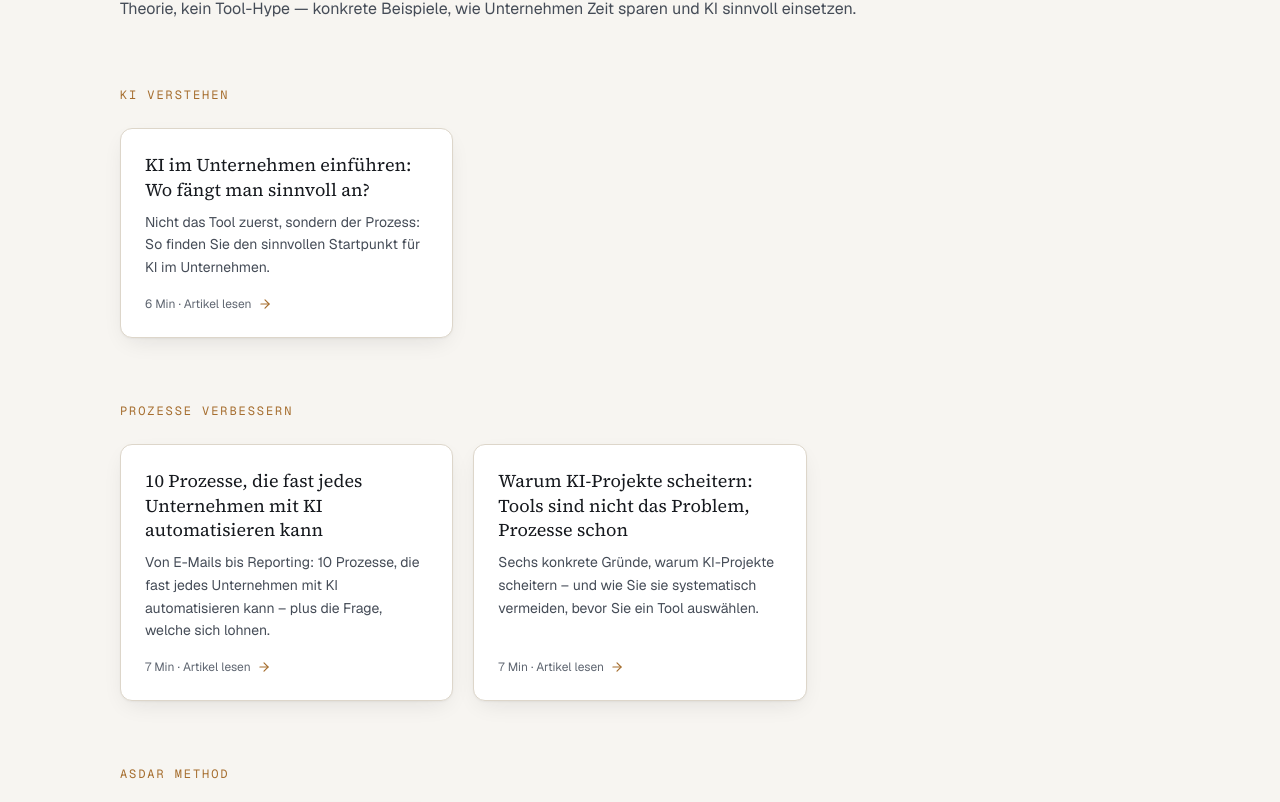
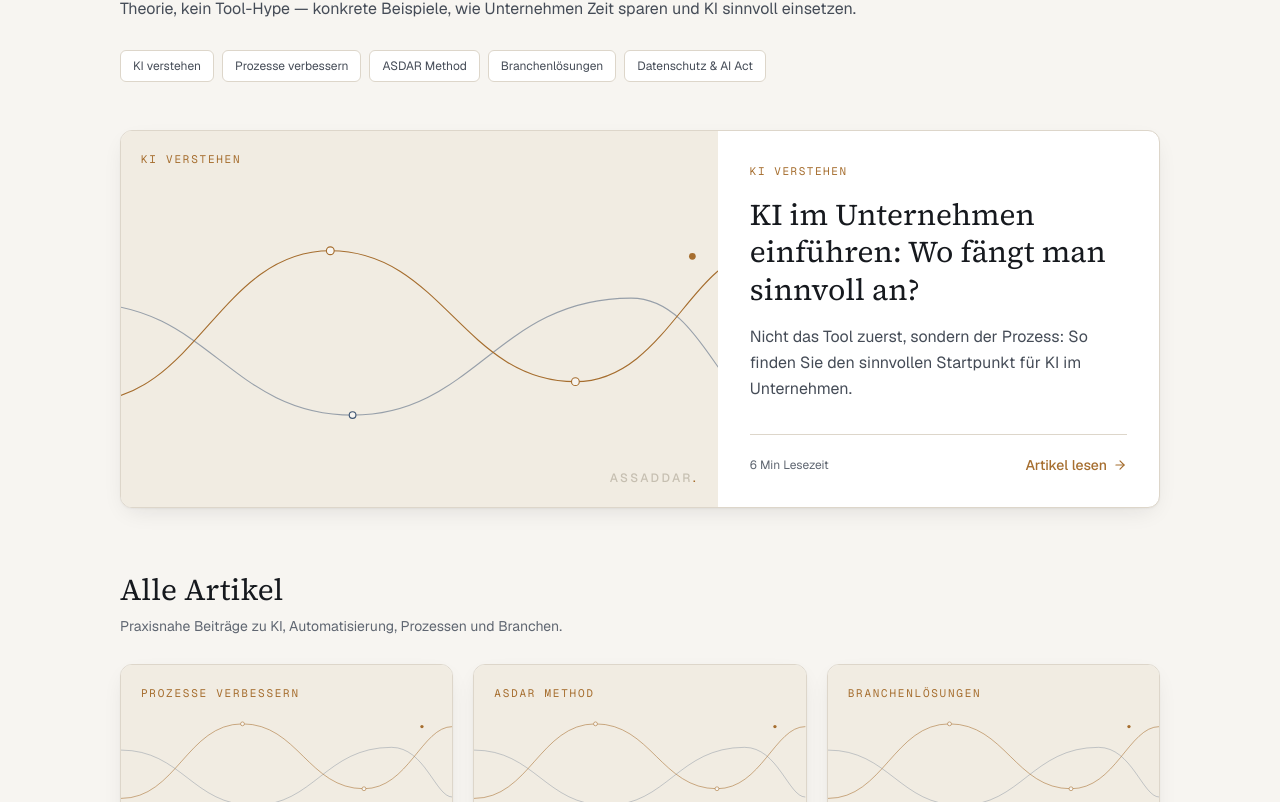
Before and after one commit to proark1/assaddar, a Next.js app: page /de/blog in a window 1280 px wide. Shown: the part 378-1180 px from the top of the page. Built offline with nearby package versions, Linux system fonts and the light colour scheme.

Commit message:
feat: add homepage portrait and visual blog index

```diff
--- a/src/about.ts
+++ b/src/about.ts
@@ -5,8 +5,6 @@ export type AboutWorld = { tag: string; title: string; org: string; text: string
 export type AboutProduct = {
   name: string;
   href: string;
-  repo: string;
-  repoHref: string;
   tagline: string;
   text: string;
   bullets: string[];
@@ -78,8 +76,6 @@ const de: AboutContent = {
     {
       name: "unmutenow.ai",
       href: "https://unmutenow.ai",
-      repo: "socialpilotai",
-      repoHref: "https://github.com/proark1/socialpilotai",
       tagline: "AI Communication Training Platform",
       text:
         "KI-gestuetzte Trainingsplattform fuer reale Kommunikationssituationen: Nutzer ueben Gespraeche mit AI-Personas, erhalten Coaching und sehen messbare Fortschritte.",
@@ -92,8 +88,6 @@ const de: AboutContent = {
     {
       name: "1tab.ai",
       href: "https://1tab.ai",
-      repo: "1tabai",
-      repoHref: "https://github.com/proark1/1tabai",
       tagline: "AI-Powered Startup Operating System",
       text:
         "Full-Stack SaaS-Workspace fuer Gruenderteams: Research, Planung, Umsetzung und Launch in einem System statt verteilt ueber Notion, Asana, Miro und weitere Tools.",
@@ -189,8 +183,6 @@ const en: AboutContent = {
     {
       name: "unmutenow.ai",
       href: "https://unmutenow.ai",
-      repo: "socialpilotai",
-      repoHref: "https://github.com/proark1/socialpilotai",
       tagline: "AI Communication Training Platform",
       text:
         "AI-powered communication training for real-world confidence: users practice conversations with AI personas, get coaching, and track measurable progress.",
@@ -203,8 +195,6 @@ const en: AboutContent = {
     {
       name: "1tab.ai",
       href: "https://1tab.ai",
-      repo: "1tabai",
-      repoHref: "https://github.com/proark1/1tabai",
       tagline: "AI-Powered Startup Operating System",
       text:
         "A full-stack SaaS workspace for startup teams: research, planning, execution, and launch in one system instead of scattered across Notion, Asana, Miro, and other tools.",
--- a/src/app/[locale]/blog/page.tsx
+++ b/src/app/[locale]/blog/page.tsx
@@ -1,8 +1,13 @@
 import type { Metadata } from "next";
+import Image from "next/image";
 import Link from "next/link";
 import { ArrowRight } from "lucide-react";
 import { getDict, SITE_URL } from "@/content";
-import { posts } from "@/blog/posts";
+import { posts, type BlogPost } from "@/blog/posts";
+import {
+  getBlogHeroMap,
+  type BlogHeroRecord,
+} from "@/lib/blog-hero/store";
 import { Nav } from "@/components/nav";
 import { Footer } from "@/components/footer";
 
@@ -30,8 +35,82 @@ export function generateMetadata(): Metadata {
   };
 }
 
-export default function BlogIndex() {
+function BlogPostVisual({
+  post,
+  hero,
+  priority = false,
+}: {
+  post: BlogPost;
+  hero?: BlogHeroRecord;
+  priority?: boolean;
+}) {
+  if (hero) {
+    return (
+      <Image
+        src={`/api/blog/hero/${post.slug}?v=${encodeURIComponent(hero.generatedAt)}`}
+        alt={hero.alt || post.title}
+        fill
+        sizes="(max-width: 768px) 100vw, 50vw"
+        className="object-cover transition-transform duration-500 group-hover:scale-[1.03]"
+        priority={priority}
+        unoptimized
+      />
+    );
+  }
+
+  if (post.heroImage) {
+    return (
+      <Image
+        src={post.heroImage.src}
+        alt={post.heroImage.alt}
+        fill
+        sizes="(max-width: 768px) 100vw, 50vw"
+        className="object-cover transition-transform duration-500 group-hover:scale-[1.03]"
+        priority={priority}
+      />
+    );
+  }
+
+  return (
+    <div className="absolute inset-0 bg-surface2">
+      <svg
+        viewBox="0 0 1200 675"
+        preserveAspectRatio="xMidYMid slice"
+        className="absolute inset-0 h-full w-full"
+        aria-hidden="true"
+      >
+        <path
+          d="M0 310 C 220 310 260 510 480 510 C 700 510 740 300 980 300 C 1100 300 1140 480 1200 480"
+          fill="none"
+          strokeWidth="2"
+          className="stroke-slate opacity-50"
+        />
+        <path
+          d="M0 485 C 200 485 240 215 440 215 C 640 215 680 450 880 450 C 1040 450 1090 225 1200 225"
+          fill="none"
+          strokeWidth="2"
+          className="stroke-copper"
+        />
+        <circle cx="440" cy="215" r="7" strokeWidth="2" className="fill-bg stroke-copper" />
+        <circle cx="880" cy="450" r="7" strokeWidth="2" className="fill-bg stroke-copper" />
+        <circle cx="1090" cy="225" r="6" className="fill-copper" />
+        <circle cx="480" cy="510" r="6" strokeWidth="2" className="fill-bg stroke-slate" />
+      </svg>
+      <div className="absolute left-5 top-5 font-mono text-[11px] uppercase tracking-[0.16em] text-copper">
+        {post.category}
+      </div>
+      <div className="absolute bottom-5 right-5 text-[12px] font-medium tracking-[0.2em] text-strong">
+        ASSADDAR<span className="text-copper">.</span>
+      </div>
+    </div>
+  );
+}
+
+export default async function BlogIndex() {
   const t = getDict("de");
+  const heroMap = await getBlogHeroMap();
+  const featured = posts[0];
+  const remainingPosts = posts.slice(1);
 
   const categories: string[] = [];
   for (const p of posts) {
@@ -100,23 +179,82 @@ export default function BlogIndex() {
             <p className="mt-5 text-base leading-relaxed text-ink2">
               {t.blog.intro}
             </p>
+            <div className="mt-7 flex flex-wrap gap-2">
+              {categories.map((category) => (
+                <span
+                  key={category}
+                  className="rounded-md border border-hairline bg-surface px-3 py-1.5 text-[12px] text-ink2"
+                >
+                  {category}
+                </span>
+              ))}
+            </div>
           </header>
 
-          {categories.map((category) => (
-            <section key={category} className="mt-16">
-              <h2 className="font-mono text-[12px] uppercase tracking-[0.16em] text-copper">
-                {category}
+          {featured && (
+            <section className="mt-12">
+              <Link
+                href={`/de/blog/${featured.slug}`}
+                className="group grid overflow-hidden rounded-xl border border-hairline bg-surface shadow-card transition-colors hover:border-copper lg:grid-cols-[1.15fr_0.85fr]"
+              >
+                <div className="relative aspect-[16/9] overflow-hidden lg:aspect-auto lg:min-h-[360px]">
+                  <BlogPostVisual
+                    post={featured}
+                    hero={heroMap[featured.slug]}
+                    priority
+                  />
+                </div>
+                <div className="flex flex-col p-6 md:p-8">
+                  <span className="font-mono text-[11px] uppercase tracking-[0.14em] text-copper">
+                    {featured.category}
+                  </span>
+                  <h2 className="mt-4 font-serif text-2xl font-normal leading-tight text-ink md:text-3xl">
+                    {featured.title}
                   </h2>
-              <div className="mt-6 grid gap-5 md:grid-cols-2 lg:grid-cols-3">
-                {posts
-                  .filter((p) => p.category === category)
-                  .map((p) => (
+                  <p className="mt-4 flex-1 text-base leading-relaxed text-ink2">
+                    {featured.teaser}
+                  </p>
+                  <div className="mt-8 flex flex-wrap items-center justify-between gap-4 border-t border-hairline pt-5">
+                    <span className="text-[12px] text-muted">
+                      {featured.readingTimeMin} Min Lesezeit
+                    </span>
+                    <span className="inline-flex items-center gap-1.5 text-sm font-medium text-copper">
+                      {t.blog.readMore}
+                      <ArrowRight className="h-3.5 w-3.5 transition-transform group-hover:translate-x-0.5" />
+                    </span>
+                  </div>
+                </div>
+              </Link>
+            </section>
+          )}
+
+          <section className="mt-16">
+            <div className="flex flex-wrap items-end justify-between gap-4">
+              <div>
+                <h2 className="font-serif text-2xl font-normal text-ink md:text-3xl">
+                  Alle Artikel
+                </h2>
+                <p className="mt-2 text-sm text-muted">
+                  Praxisnahe Beiträge zu KI, Automatisierung, Prozessen und Branchen.
+                </p>
+              </div>
+            </div>
+
+            <div className="mt-7 grid gap-5 md:grid-cols-2 lg:grid-cols-3">
+              {remainingPosts.map((p) => (
                 <Link
                   key={p.slug}
                   href={`/de/blog/${p.slug}`}
-                      className="group flex h-full flex-col rounded-xl border border-hairline bg-surface p-6 shadow-card transition-colors hover:border-copper"
+                  className="group flex h-full flex-col overflow-hidden rounded-xl border border-hairline bg-surface shadow-card transition-colors hover:border-copper"
                 >
-                      <h3 className="font-serif text-lg leading-snug text-ink">
+                  <div className="relative aspect-[16/9] overflow-hidden border-b border-hairline">
+                    <BlogPostVisual post={p} hero={heroMap[p.slug]} />
+                  </div>
+                  <div className="flex flex-1 flex-col p-5">
+                    <span className="font-mono text-[10.5px] uppercase tracking-[0.12em] text-copper">
+                      {p.category}
+                    </span>
+                    <h3 className="mt-3 font-serif text-lg leading-snug text-ink">
                       {p.title}
                     </h3>
                     <p className="mt-2 flex-1 text-sm leading-relaxed text-ink2">
@@ -126,11 +264,11 @@ export default function BlogIndex() {
                       {p.readingTimeMin} Min · {t.blog.readMore}
                       <ArrowRight className="h-3.5 w-3.5 text-copper transition-transform group-hover:translate-x-0.5" />
                     </span>
+                  </div>
                 </Link>
               ))}
             </div>
           </section>
-          ))}
         </div>
       </main>
 
--- a/src/app/[locale]/ueber-mich/page.tsx
+++ b/src/app/[locale]/ueber-mich/page.tsx
@@ -161,15 +161,6 @@ export default async function AboutPage({
                       Website
                       <ExternalLink className="h-3.5 w-3.5" />
                     </Link>
-                    <Link
-                      href={product.repoHref}
-                      target="_blank"
-                      rel="noreferrer"
-                      className="inline-flex items-center gap-1.5 text-sm font-medium text-ink2 transition-colors hover:text-copper"
-                    >
-                      GitHub: {product.repo}
-                      <ExternalLink className="h-3.5 w-3.5" />
-                    </Link>
                   </div>
                 </article>
               ))}
```
Also changed, not shown: src/app/[locale]/meine-produkte/page.tsx (+0 -31 lines), src/components/sections-server.tsx (+40 -9 lines), public/people/assad-dar-portrait.png (added). Lines whose indentation alone changed are shown as unchanged.
